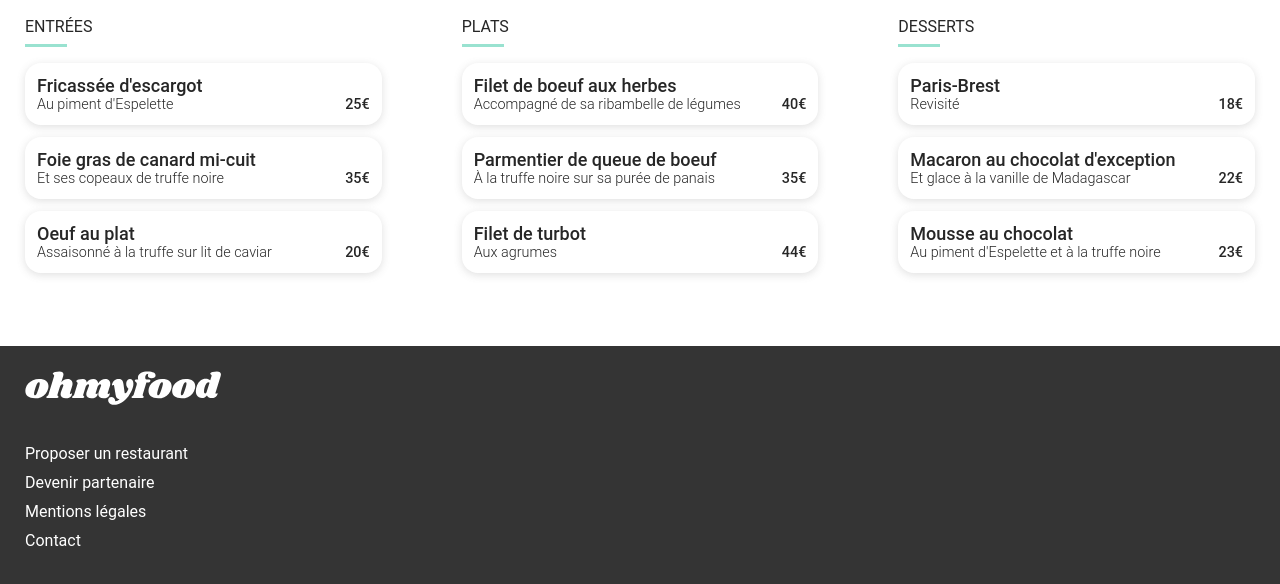
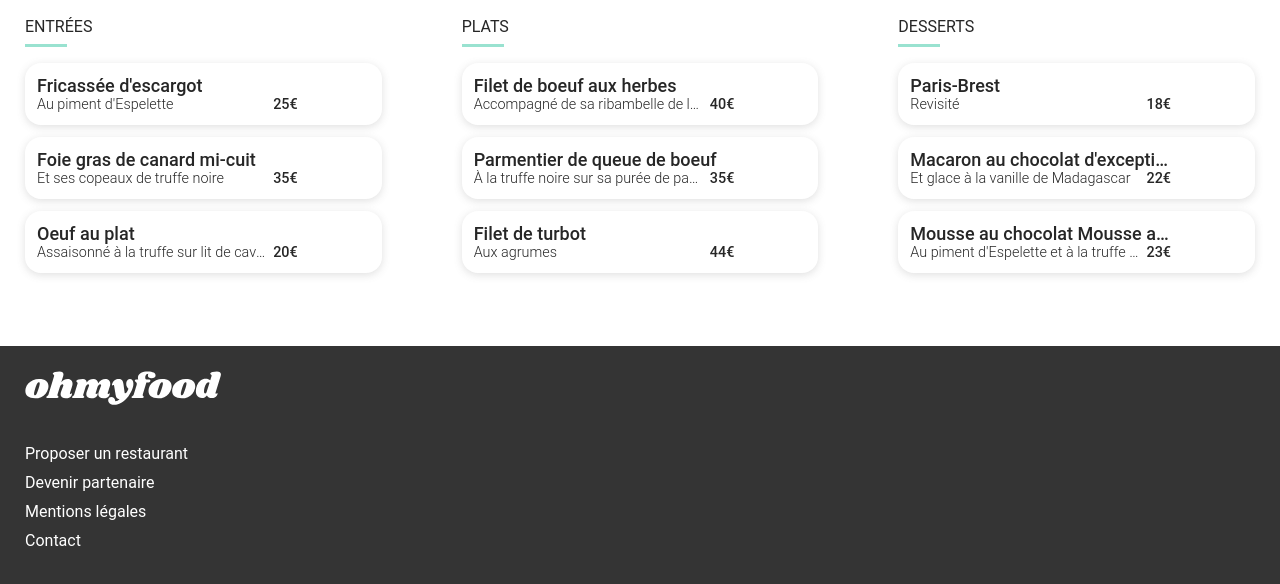
Before and after one commit to Strix0x2A/P3---Ohmyfood-, a website: page menu-lpdg.html in a window 1280 px wide. Shown: the part 322-906 px from the top of the page. Drawn offline with Linux system fonts and the light colour scheme.

Commit message:
sliding check animation on dish card hover done, missing the animation of texts resizing accordingly

```diff
--- a/css/index.scss
+++ b/css/index.scss
@@ -269,34 +269,47 @@ html {
 						}
 
 						.result-card {
-							padding: 12px;
+							height: 62px;
 							border-radius: 16px;
 							margin-bottom: 12px;
 							transform: translateY(12px);
 							overflow: hidden;
 							opacity: 0;
+							display: flex;
+							justify-content: start;
+							align-items: center;
 
 							&.first {
 								animation:
-									fadeIn 400ms ease-in 400ms forwards,
-									slideIn 1s ease 400ms forwards;
+									fadeIn 400ms ease-in 200ms forwards,
+									slideUp 1s ease 200ms forwards;
 							}
 
 							&.second {
 								animation:
-									fadeIn 400ms ease-in 600ms forwards,
-									slideIn 1s ease 600ms forwards;
+									fadeIn 400ms ease-in 400ms forwards,
+									slideUp 1s ease 400ms forwards;
 							}
 
 							&.third {
 								animation:
-									fadeIn 400ms ease-in 800ms forwards,
-									slideIn 1s ease 800ms forwards;
+									fadeIn 400ms ease-in 600ms forwards,
+									slideUp 1s ease 600ms forwards;
 							}
 
+							.wrapper {
+								width: calc(100% + 72px);
+								margin: 12px;
+								white-space: nowrap;
+								overflow: hidden;
+
 								.dish-name {
+									width: 100%;
 									font-size: 18px;
 									font-weight: 500;
+									white-space: nowrap;
+									overflow: hidden;
+									text-overflow: ellipsis;
 								}
 
 								.dish-info {
@@ -309,11 +322,36 @@ html {
 										text-overflow: ellipsis;
 										white-space: nowrap;
 										overflow: hidden;
+										padding-right: 6px;
 									}
 
 									.price {
 										font-weight: 500;
 									}
+								}
+							}
+
+							.validate {
+								background-color: $color-tertiary;
+								height: 100%;
+								padding: 24px;
+								font-size: 24px;
+								color: white;
+								display: flex;
+								justify-content: center;
+								align-items: center;
+								animation: slideRight 400ms ease 0ms both;
+							}
+						}
+
+						.result-card:hover {
+							.validate {
+								transform: translateX(72px);
+								animation: slideLeft 400ms ease 0ms both;
+							}
+
+							.validate > * {
+								animation: rotate 400ms ease 0ms forwards;
 							}
 						}
 
@@ -323,9 +361,36 @@ html {
 							}
 						  }
 
-						@keyframes slideIn {
+						@keyframes slideUp {
 							100% {
 								transform: translateY(0);
+							}
+						}
+
+						@keyframes slideLeft {
+							100% {
+								transform: translateX(0);
+							}
+						}
+
+						@keyframes slideRight {
+							100% {
+								transform: translateX(72px);
+							}
+						}
+
+						// @keyframes reduce {
+						// 	100% {
+						// 		transform: scaleX(.8);
+						// 	}
+						// }
+
+						@keyframes rotate {
+							from {
+								transform: rotate(1deg);
+							}
+							to {
+								transform: rotate(360deg);
 							}
 						}
 					}
--- a/menu-lpdg.html
+++ b/menu-lpdg.html
@@ -12,8 +12,11 @@
     <link
       href="https://fonts.googleapis.com/css2?family=Raleway:ital,wght@0,100;0,200;0,300;0,400;0,500;0,600;0,700;0,800;0,900;1,100;1,200;1,300;1,400;1,500;1,600;1,700;1,800;1,900&display=swap"
       rel="stylesheet"
-		>
-		<script src="https://kit.fontawesome.com/aa86b4daab.js" crossorigin="anonymous"></script>
+    />
+    <script
+      src="https://kit.fontawesome.com/aa86b4daab.js"
+      crossorigin="anonymous"
+    ></script>
     <link rel="stylesheet" href="css/index.css" />
     <title>OhMyFood!</title>
   </head>
@@ -42,133 +45,137 @@
           <div class="section">
             <div class="title">Entrées</div>
             <div class="separator"></div>
-						<div class="card result-card first">
-							<div class="dish-name">
-								Fricassée d'escargot
-							</div>
+            <a href="#" class="card result-card first">
+              <div class="wrapper">
+                <div class="dish-name">Fricassée d'escargot</div>
                 <div class="dish-info">
-								<div class="garnish">
-									Au piment d'Espelette
-								</div>
-								<div class="price">
-									25€
+                  <div class="garnish">Au piment d'Espelette</div>
+                  <div class="price">25€</div>
                 </div>
               </div>
+              <div class="validate">
+                <i class="fa-solid fa-circle-check"></i>
               </div>
-						<div class="card result-card second">
-							<div class="dish-name">
-								Foie gras de canard mi-cuit
-							</div>
+            </a>
+            <a href="#" class="card result-card second">
+              <div class="wrapper">
+                <div class="dish-name">Foie gras de canard mi-cuit</div>
                 <div class="dish-info">
-								<div class="garnish">
-									Et ses copeaux de truffe noire
-								</div>
-								<div class="price">
-									35€
+                  <div class="garnish">Et ses copeaux de truffe noire</div>
+                  <div class="price">35€</div>
                 </div>
               </div>
+              <div class="validate">
+                <i class="fa-solid fa-circle-check"></i>
               </div>
-						<div class="card result-card third">
-							<div class="dish-name">
-								Oeuf au plat
-							</div>
+            </a>
+            <a href="#" class="card result-card third">
+              <div class="wrapper">
+                <div class="dish-name">Oeuf au plat</div>
                 <div class="dish-info">
                   <div class="garnish">
                     Assaisonné à la truffe sur lit de caviar
                   </div>
-								<div class="price">
-									20€
+                  <div class="price">20€</div>
                 </div>
               </div>
+              <div class="validate">
+                <i class="fa-solid fa-circle-check"></i>
               </div>
+            </a>
           </div>
           <div class="section">
             <div class="title">Plats</div>
             <div class="separator"></div>
-						<div class="card result-card first">
-							<div class="dish-name">
-								Filet de boeuf aux herbes
-							</div>
+            <a href="#" class="card result-card first">
+              <div class="wrapper">
+                <div class="dish-name">Filet de boeuf aux herbes</div>
                 <div class="dish-info">
                   <div class="garnish">
                     Accompagné de sa ribambelle de légumes
                   </div>
-								<div class="price">
-									40€
+                  <div class="price">40€</div>
                 </div>
               </div>
+              <div class="validate">
+                <i class="fa-solid fa-circle-check"></i>
               </div>
-						<div class="card result-card second">
-							<div class="dish-name">
-								Parmentier de queue de boeuf
-							</div>
+            </a>
+            <a href="#" class="card result-card second">
+              <div class="wrapper">
+                <div class="dish-name">Parmentier de queue de boeuf</div>
                 <div class="dish-info">
                   <div class="garnish">
                     À la truffe noire sur sa purée de panais
                   </div>
-								<div class="price">
-									35€
+                  <div class="price">35€</div>
                 </div>
               </div>
+              <div class="validate">
+                <i class="fa-solid fa-circle-check"></i>
               </div>
-						<div class="card result-card third">
-							<div class="dish-name">
-								Filet de turbot
-							</div>
+            </a>
+            <a href="#" class="card result-card third">
+              <div class="wrapper">
+                <div class="dish-name">Filet de turbot</div>
                 <div class="dish-info">
-								<div class="garnish">
-									Aux agrumes
-								</div>
-								<div class="price">
-									44€
+                  <div class="garnish">Aux agrumes</div>
+                  <div class="price">44€</div>
                 </div>
               </div>
+              <div class="validate">
+                <i class="fa-solid fa-circle-check"></i>
               </div>
+            </a>
           </div>
           <div class="section">
             <div class="title">Desserts</div>
             <div class="separator"></div>
             <div>
-
-							<div class="card result-card first">
-								<div class="dish-name">
-									Paris-Brest
-								</div>
+              <a href="#" class="card result-card first">
+                <div class="wrapper">
+                  <div class="dish-name">Paris-Brest</div>
                   <div class="dish-info">
-									<div class="garnish">
-										Revisité
-									</div>
-									<div class="price">
-										18€
+                    <div class="garnish">Revisité</div>
+                    <div class="price">18€</div>
                   </div>
                 </div>
+                <div class="validate">
+                  <i class="fa-solid fa-circle-check"></i>
                 </div>
-							<div class="card result-card second">
-								<div class="dish-name">
-									Macaron au chocolat d'exception
-								</div>
+              </a>
+              <a href="#" class="card result-card second">
+                <div class="wrapper">
+                  <div class="dish-name">Macaron au chocolat d'exception</div>
                   <div class="dish-info">
                     <div class="garnish">
                       Et glace à la vanille de Madagascar
                     </div>
-									<div class="price">
-										22€
+                    <div class="price">22€</div>
                   </div>
                 </div>
+                <div class="validate">
+                  <i class="fa-solid fa-circle-check"></i>
                 </div>
-							<div class="card result-card third">
+              </a>
+              <a href="#" class="card result-card third">
+                <div class="wrapper">
                   <div class="dish-name">
+                    Mousse au chocolat Mousse au chocolat Mousse au chocolat
                     Mousse au chocolat
                   </div>
                   <div class="dish-info">
                     <div class="garnish">
-										Au piment d'Espelette et à la truffe noire
+                      Au piment d'Espelette et à la truffe noire Au piment
+                      d'Espelette et à la truffe noire
                     </div>
-									<div class="price">
-										23€
+                    <div class="price">23€</div>
                   </div>
                 </div>
+                <div class="validate">
+                  <i class="fa-solid fa-circle-check"></i>
                 </div>
+              </a>
             </div>
           </div>
         </div>
```
Also changed, not shown: css/index.css, 1 other file. Lines whose indentation alone changed are shown as unchanged.
